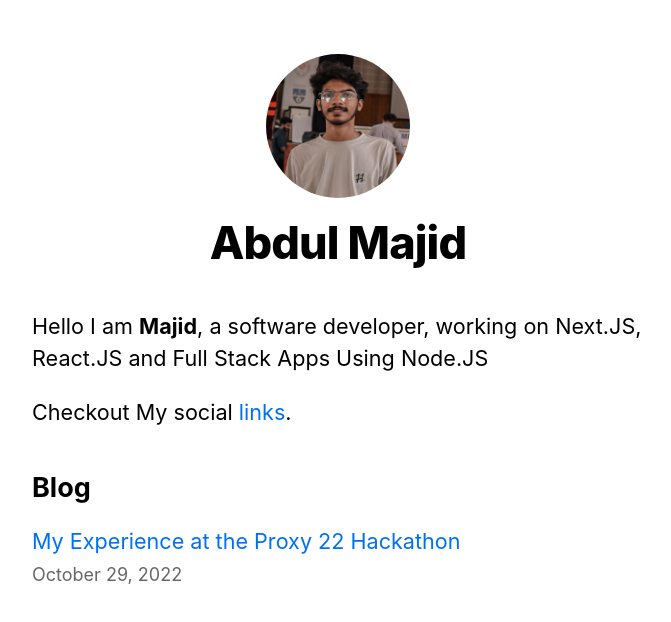
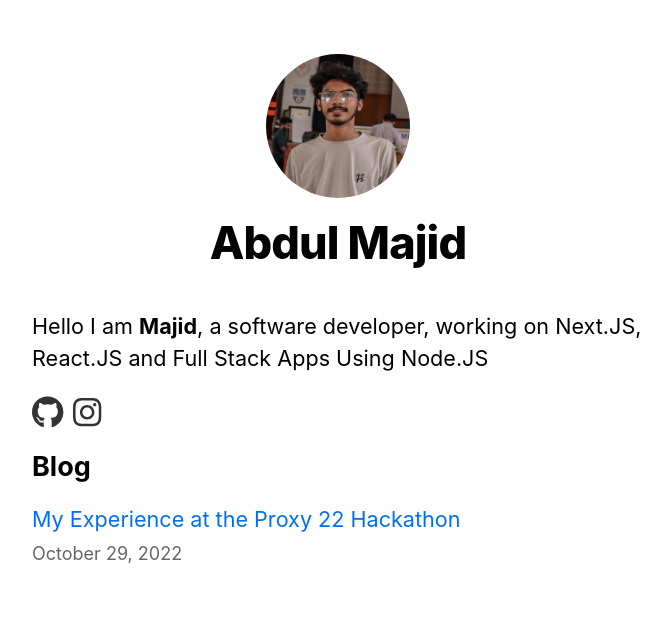
Before and after one commit to majid-2002/majid-2002.github.io, a Next.js app: page / in a window 1280 px wide. Shown: the top 622 px of the page, without its empty margins (302-973 px from the left). Built offline with nearby package versions, Linux system fonts and the light colour scheme.

Commit message:
udpate icons

```diff
--- a/package.json
+++ b/package.json
@@ -6,6 +6,10 @@
     "start": "next start"
   },
   "dependencies": {
+    "@fortawesome/fontawesome-svg-core": "^6.4.0",
+    "@fortawesome/free-brands-svg-icons": "^6.4.0",
+    "@fortawesome/free-solid-svg-icons": "^6.4.0",
+    "@fortawesome/react-fontawesome": "^0.2.0",
     "date-fns": "^2.29.3",
     "gray-matter": "^4.0.3",
     "next": "latest",
--- a/pages/_app.js
+++ b/pages/_app.js
@@ -1,4 +1,7 @@
 import "../styles/global.css"
+import { config } from '@fortawesome/fontawesome-svg-core'
+import '@fortawesome/fontawesome-svg-core/styles.css'
+config.autoAddCss = false
 
 export default function App({ Component, pageProps }) {
   return <Component {...pageProps} />;
--- a/pages/index.js
+++ b/pages/index.js
@@ -4,6 +4,9 @@
 import Link from "next/link";
 import { getSortedPostsData } from "../lib/posts";
 import Date from "../components/date";
+
+import { FontAwesomeIcon } from "@fortawesome/react-fontawesome";
+import { faGithub, faInstagram } from "@fortawesome/free-brands-svg-icons";
 
 //? static site generation external data rendered at build time
 export async function getStaticProps() {
@@ -26,9 +29,14 @@
           Hello I am <b>Majid</b>, a software developer, working on Next.JS,
           React.JS and Full Stack Apps Using Node.JS
         </p>
-        <p>
-          Checkout My social <Link href="/social">links</Link>.
-        </p>
+        <div className={utilStyles.socialIconList}>
+          <a href="https://www.github.com/majid-2002">
+            <FontAwesomeIcon icon={faGithub} size="xl" />
+          </a>
+          <a href="https://www.instgram.com/majid.127x">
+            <FontAwesomeIcon icon={faInstagram} size="xl" />
+          </a>
+        </div>
       </section>
 
       <section className={`${utilStyles.headingMd} ${utilStyles.padding1px}`}>
--- a/styles/utils.module.css
+++ b/styles/utils.module.css
@@ -50,3 +50,18 @@
 .lightText {
   color: #666;
 }
+
+
+.socialIconList {
+  display: flex;
+  justify-content: flex-start;
+  gap: 10px;
+}
+
+.socialIconList a {
+  color: #333;
+}
+
+.socialIconList a:hover {
+  color: #000;
+}
```
Also changed, not shown: pages/social.js (deleted, +0 -24 lines), 1 other file (tests, documents, lock files or other folders).
